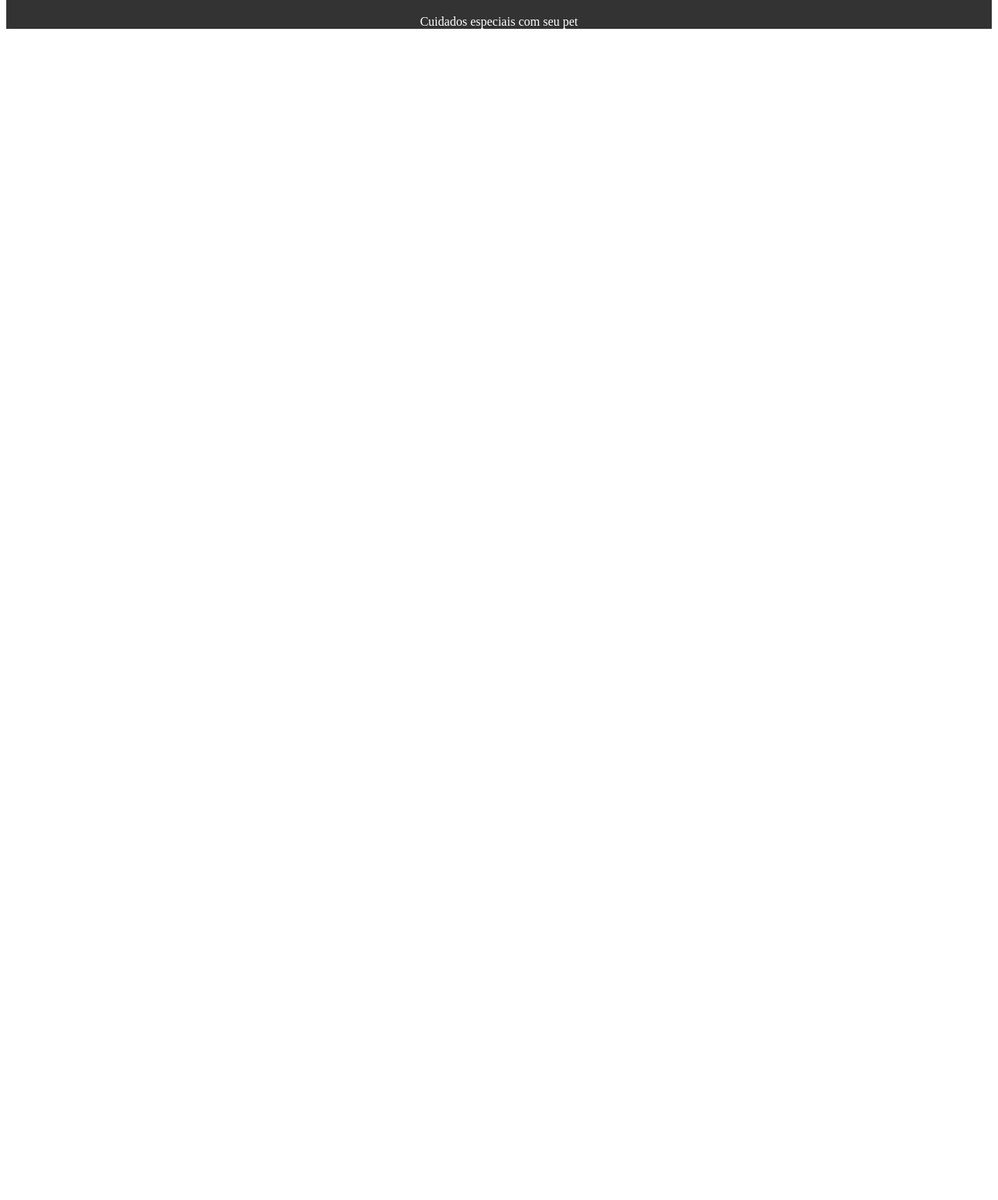
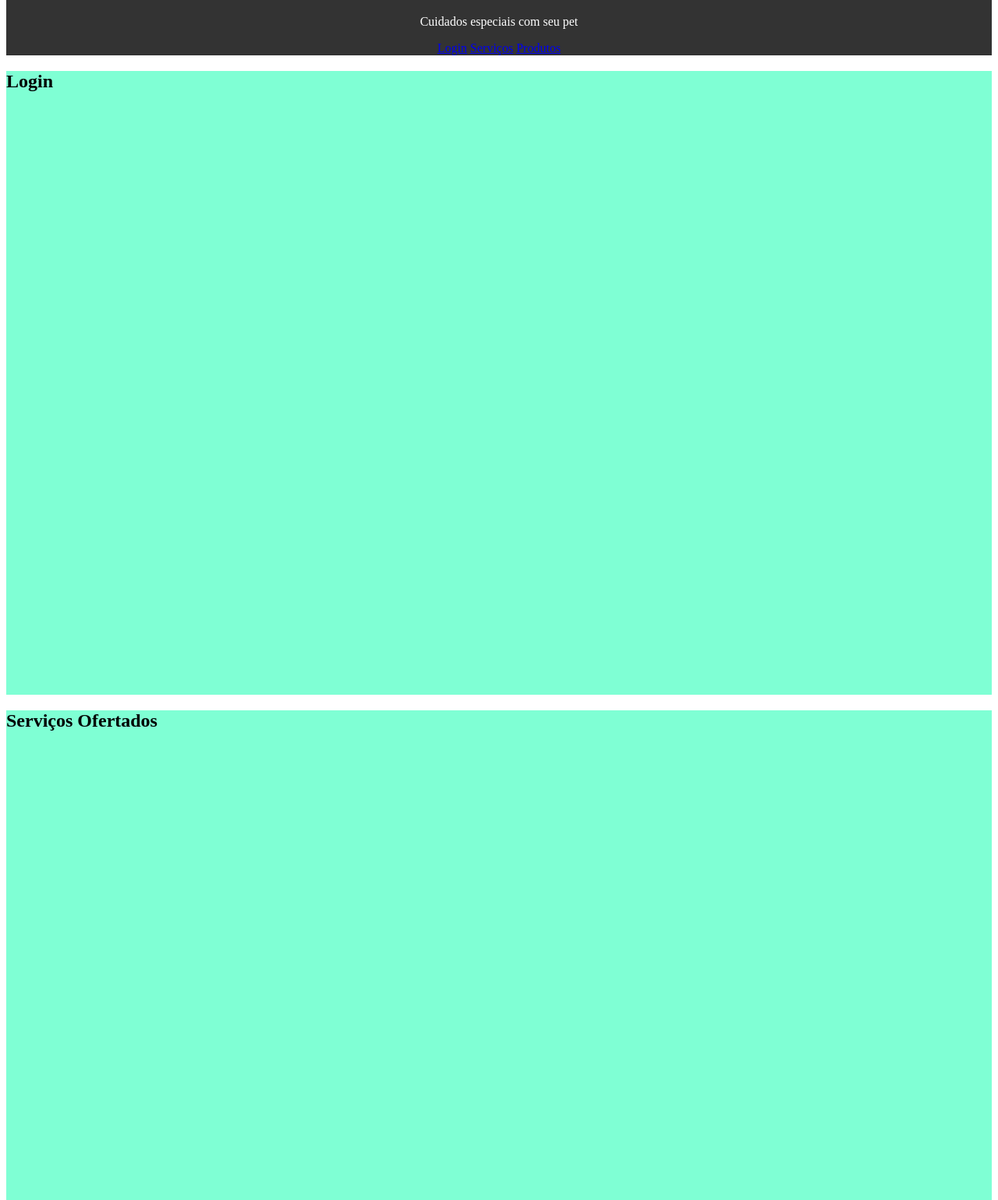
Before and after one commit to bruno025-rb/pet-shop, a plain HTML site: page index.html in a window 1280 px wide. Shown: the part 61-1600 px from the top of the page at 78% size. Before the commit the page ends 800 px from the top, so only its background shows below. Drawn offline with Linux system fonts and the light colour scheme.

Commit message:
criaçao da nav

```diff
--- a/index.html
+++ b/index.html
@@ -10,7 +10,31 @@
 <header>
     <h1>Animal Shop</h1>
     <p>Cuidados especiais com seu pet</p>
+
+    <nav>
+        <a href="#login">Login</a>
+        <a href="#serviços">Serviços</a>
+        <a href="#produtos">Produtos</a>
+
+</nav>
 </header>
+
+<section id="login">
+    <h1>Login</h1>
+    <p></p>
+</section>
+
+<section id="serviços">
+    <h1>Serviços Ofertados</h1>
+    <p></p>
+</section>
+
+<section id="produtos">
+    <h1>Produtos</h1>
+    <p></p>
+</section>
+
+
 
 </body>
 </html>
--- a/petshop.css
+++ b/petshop.css
@@ -3,3 +3,8 @@ header {
     text-align: center;
     color: white;
 }
+
+section{
+    background-color: aquamarine;
+    height: 100vh;
+}
```
